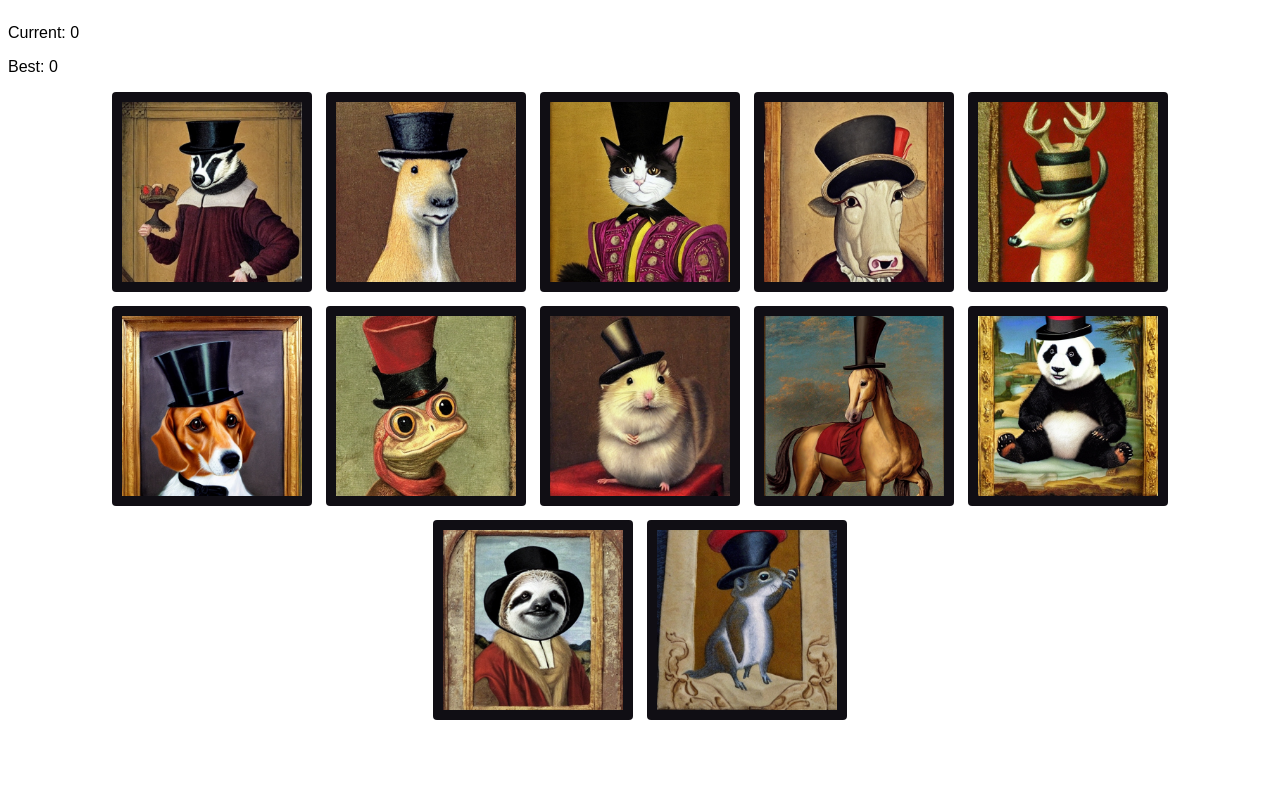
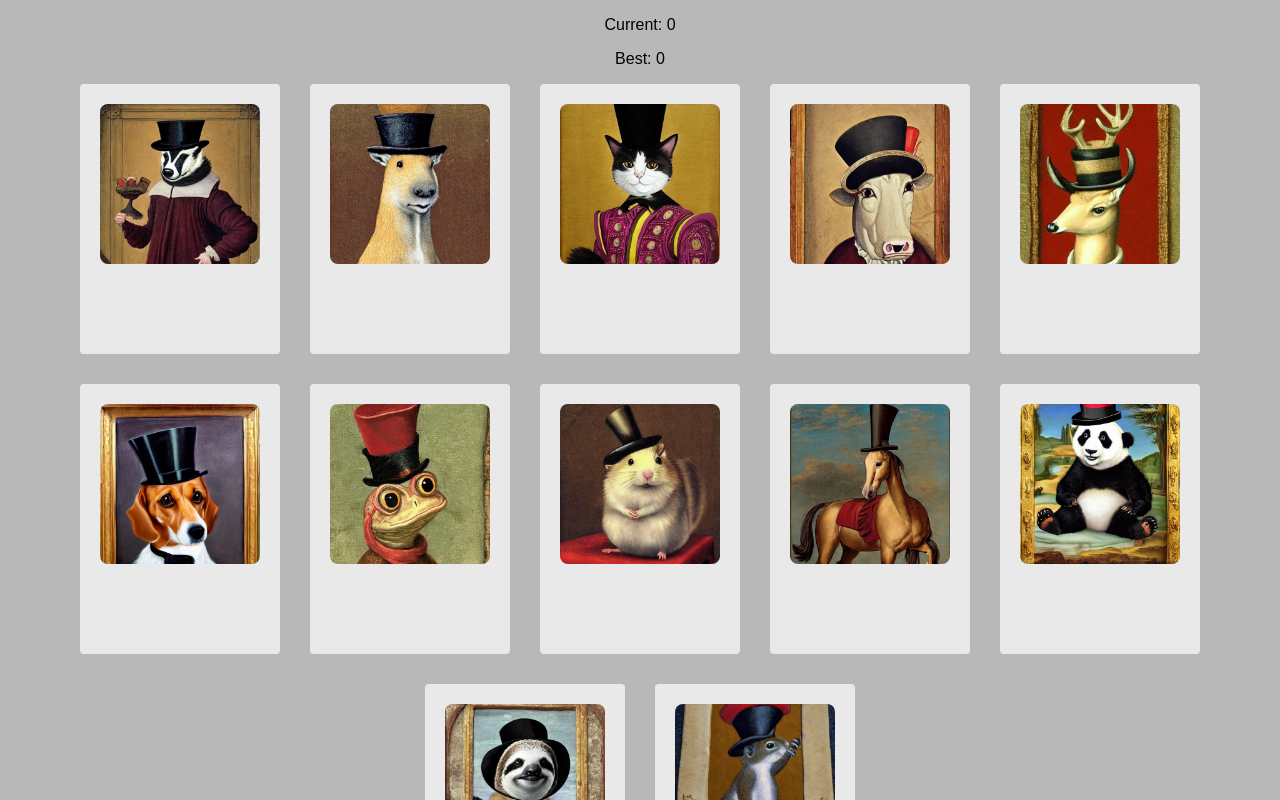
Before and after one commit to ItsWakana/Memory-Game, a React (Vite) app: page / in a window 1280 px wide. Both pictures are taken after a click on the button "Start Game". Shown: the top 800 px of the page. Built offline with nearby package versions, Linux system fonts and the light colour scheme.

Commit message:
Add hover on cards with name detail

```diff
--- a/package.json
+++ b/package.json
@@ -21,6 +21,7 @@
     "eslint-plugin-react": "^7.32.2",
     "eslint-plugin-react-hooks": "^4.6.0",
     "eslint-plugin-react-refresh": "^0.3.4",
+    "lodash": "^4.17.21",
     "vite": "^4.3.2"
   }
 }
--- a/src/App.jsx
+++ b/src/App.jsx
@@ -2,7 +2,7 @@ import { useState } from 'react'
 import CardBoard from './components/CardBoard';
 import Scoreboard from './components/Scoreboard';
 import style from './index.css';
-
+import cardDetails from './cards.json'
 function App() {
 
   const [currentScore, setCurrentScore] = useState(0);
@@ -66,39 +66,10 @@ function App() {
 
   }
 
-  const handleDisplayVisibility = (hoveredCard) => {
-
-
-    const updatedCards = cards.map((card) => {
-      if (hoveredCard === card) {
-        return {
-          ...card,
-          detail: !card.detail,
-        }
-      }
-      return card;
-    });
-
-    setCards(updatedCards);
-  }
-
   const handleGameStart = () => {
     setGameStarted(true);
 
-    setCards([
-      { data: 1, desc: 'badger', clicked: false, detail: false },
-      { data: 2, desc: 'capybara', clicked: false, detail: false },
-      { data: 3, desc: 'cat', clicked: false, detail: false },
-      { data: 4, desc: 'cow', clicked: false, detail: false },
-      { data: 5, desc: 'deer', clicked: false, detail: false },
-      { data: 6, desc: 'dog', clicked: false, detail: false },
-      { data: 7, desc: 'frog', clicked: false, detail: false },
-      { data: 8, desc: 'hamster', clicked: false, detail: false },
-      { data: 9, desc: 'horse', clicked: false, detail: false },
-      { data: 10, desc: 'panda', clicked: false, detail: false },
-      { data: 11, desc: 'sloth', clicked: false, detail: false },
-      { data: 12, desc: 'squirrel', clicked: false, detail: false },
-    ])
+    setCards(cardDetails);
   }
 
   return (
@@ -107,7 +78,7 @@ function App() {
         <div>
           <Scoreboard current={currentScore} best={bestScore} />
           <CardBoard gameCards={cards} reorder={reorderCards}
-          play={playRound} visibility={handleDisplayVisibility}/>
+          play={playRound}/>
         </div>
       ) : (
         <div>
--- /dev/null
+++ b/src/cards.json
@@ -0,0 +1,14 @@
+[
+    { "data": 1, "desc": "Bernard", "clicked": false },
+    { "data": 2, "desc": "Frank", "clicked": false },
+    { "data": 3, "desc": "Bertie", "clicked": false },
+    { "data": 4, "desc": "Donald", "clicked": false },
+    { "data": 5, "desc": "Chris", "clicked": false },
+    { "data": 6, "desc": "Ted", "clicked": false },
+    { "data": 7, "desc": "Kermy", "clicked": false },
+    { "data": 8, "desc": "Hammy", "clicked": false },
+    { "data": 9, "desc": "Percy", "clicked": false },
+    { "data": 10, "desc": "Tammy", "clicked": false },
+    { "data": 11, "desc": "Santy", "clicked": false },
+    { "data": 12, "desc": "Sergio", "clicked": false }
+  ]
--- /dev/null
+++ b/src/components/Card.jsx
@@ -0,0 +1,26 @@
+import { useState } from 'react';
+
+const Card = (props) => {
+
+    const [hovered, setHovered] = useState(false);
+
+    const handleHover = () => {
+        setHovered((prevState) => !prevState);
+    }
+    const { card } = props;
+
+    return (
+        <div className="card-container__card" key={card.data}
+        onClick={() => props.play(card)}
+        onMouseEnter={handleHover}
+        onMouseLeave={handleHover}>
+            <img className="card__image"
+            src={`/images/${card.data}.jpeg`}
+            ></img>
+
+            <div className={`card__info ${hovered ? 'card__info--visible' : ''}`}>{card.desc}</div>
+        </div>
+    )
+}
+
+export default Card;
--- a/src/components/CardBoard.jsx
+++ b/src/components/CardBoard.jsx
@@ -1,4 +1,5 @@
 import { useEffect } from 'react';
+import Card from './Card';
 
 const CardBoard = (props) => {
 
@@ -8,18 +9,21 @@ const CardBoard = (props) => {
   },[]);
 
   return (
-      <div className="card-container">
-      {props.gameCards.map((card) => (
-        <div className="card-container__card" key={card.data}
-         onClick={() => props.play(card)}>
-          <img className="card__image"
-          src={`/images/${card.data}.jpeg`}
-          onMouseOver={() => props.visibility(card)}></img>
+    <div className="card-container">
+      {props.gameCards.map((gameCard) => (
+        // <div className="card-container__card" key={card.data}
+        // onClick={() => props.play(card)}
+        // onMouseEnter={() => props.visibility(card)}
+        // onMouseLeave={() => props.visibility(card)}>
+        //   <img className="card__image"
+        //   src={`/images/${card.data}.jpeg`}
+        //   ></img>
 
-          {card.detail ? (
-            <div className="card__info">{card.desc}</div>
-          ) : null}
-         </div>
+        //   {card.detail ? (
+        //     <div className="card__info">{card.desc}</div>
+        //   ) : null}
+        // </div>
+        <Card key={gameCard.data} card={gameCard} play={props.play}/>
       ))}
     </div>
   )
--- a/src/index.css
+++ b/src/index.css
@@ -1,42 +1,57 @@
 :root {
     font-family: Arial, Helvetica, sans-serif;
+
+    --background-clr: rgb(184, 184, 184);
+    --card-background-clr: rgb(233, 233, 233);
 }
 
 body {
-    display: flex;
-    align-items: center;
-    justify-content: center;
-    background-color: rgb(255, 255, 255);
+    background-color: var(--background-clr);
+    text-align: center;
 }
 .card-container {
     display: flex;
     justify-content: center;
-    gap: 14px;
+    gap: 30px;
     flex-wrap: wrap;
 }
+
 .card-container__card {
     display: flex;
-    align-items: center;
     justify-content: center;
+    align-items: flex-start;
     position: relative;
-    background: rgb(16, 14, 20);
+    background: var(--card-background-clr);
     border-radius: 4px;
-    padding: 25px;
-    width: 150px;
-    height: 150px;
+    padding-top: 20px;
+    width: 200px;
+    height: 250px;
     cursor: pointer;
 }
 
 .card__info {
     position: absolute;
     background-color: black;
+    border-radius: 4px;
+    opacity: 0;
     bottom: 0;
-    width: 100%;
-    height: 20%;
+    top: 0;
+    left: 0;
+    right: 0;
     color: white;
     font-weight: bold;
+    transition: opacity 0.3s ease-in-out;
+    display: flex;
+    align-items: flex-end;
+    padding-bottom: 15px;
+    justify-content: center;
+}
+
+.card__info--visible {
+    opacity: 0.8;
 }
 
 .card__image {
-    width: 180px;
+    width: 80%;
+    border-radius: 8px;
 }
```
Also changed, not shown: 1 other file (tests, documents, lock files or other folders).
